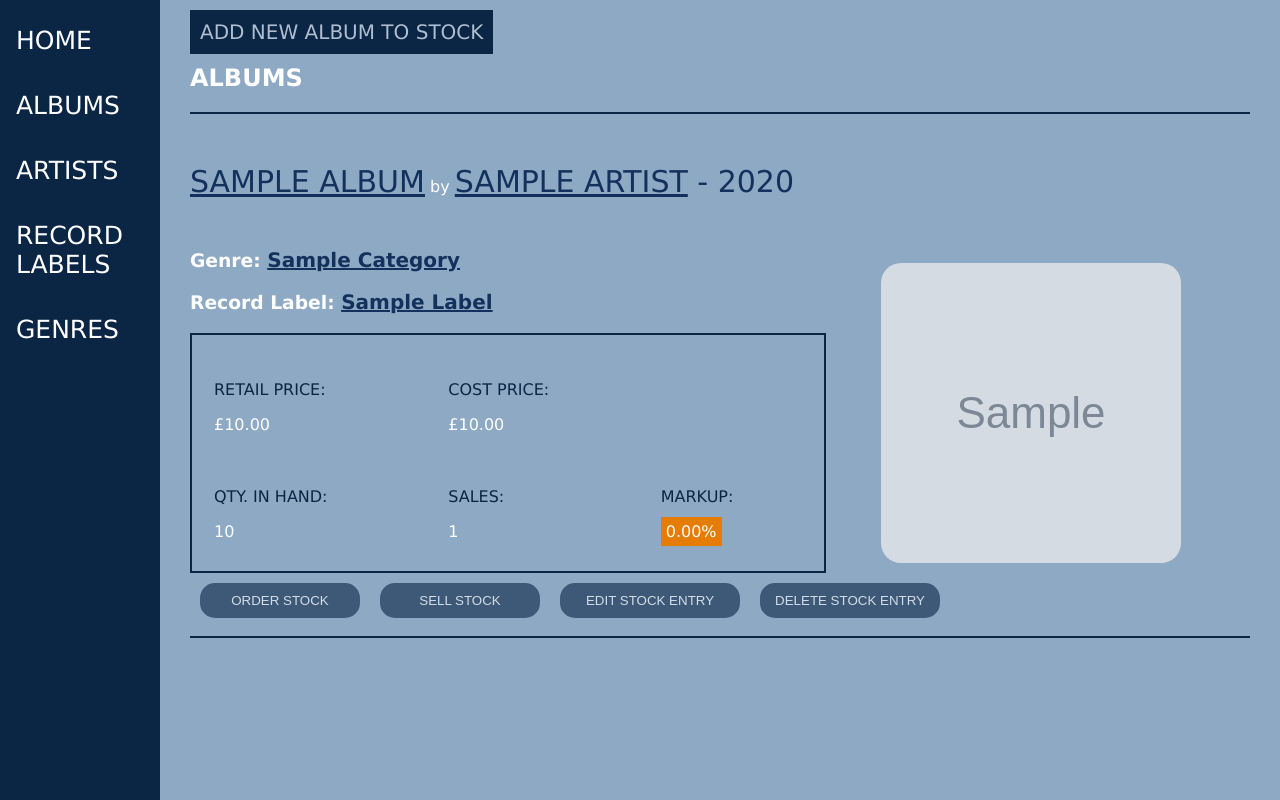
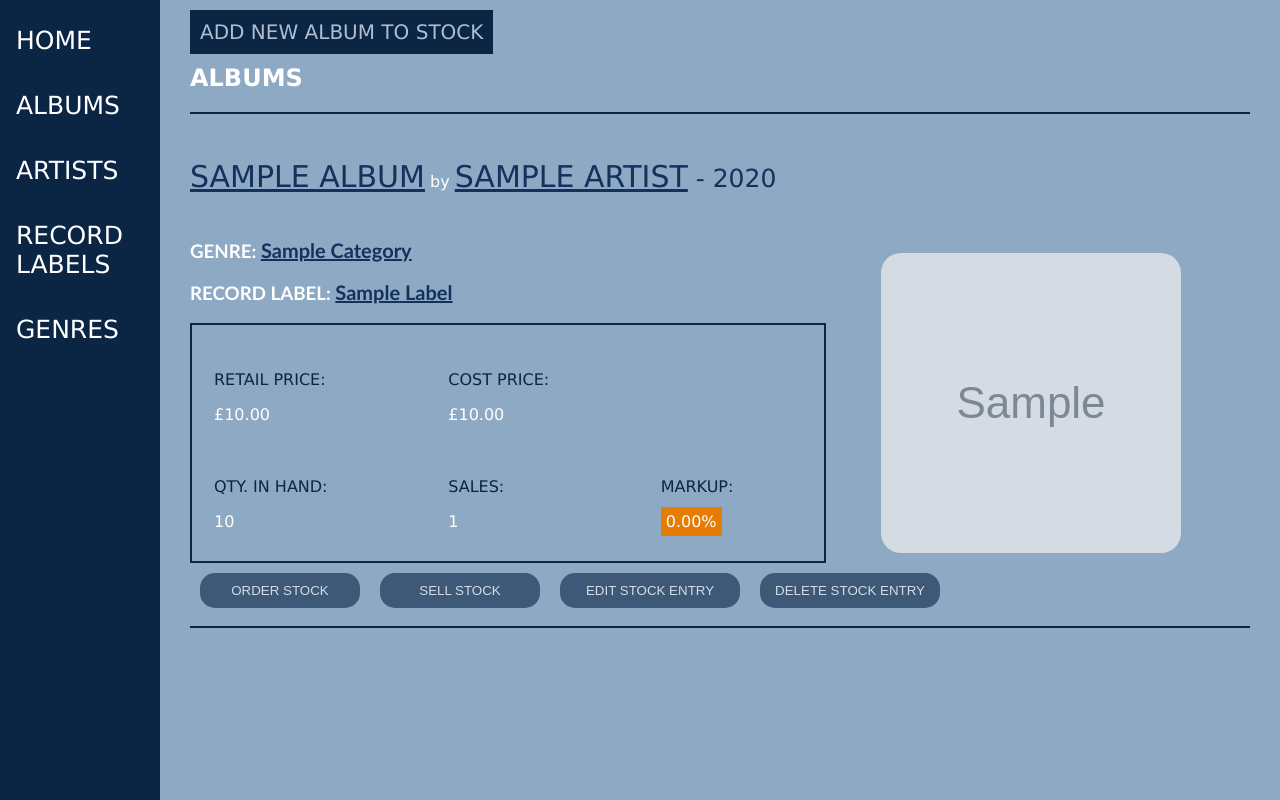
Before and after one commit to asliay/codeclan_pythonproject_week5, a Flask app: page /albums in a window 1280 px wide. Run offline with Flask 2, Linux system fonts and the light colour scheme; grey boxes marked "Sample" are stand-in pictures; a database or web service that is not in the repository returns one stand-in record (values such as "Sample title"); some libraries are stand-ins or nearby versions.

Commit message:
link styling

```diff
--- a/static/style.css
+++ b/static/style.css
@@ -110,11 +110,11 @@ h1 {
 }
 
 h3 {
-  font-family: ;
+  font-family: 'Trebuchet MS', 'Lucida Sans Unicode', 'Lucida Grande', 'Lucida Sans', Arial, sans-serif;
 }
 
 .album-title, .album-artist{
-  font-size: 30px;
+  font-size: 25px;
   text-decoration: none;
   text-transform: uppercase;
   color: #13315C;
--- a/templates/albums/index.html
+++ b/templates/albums/index.html
@@ -9,8 +9,8 @@
     {% for album in albums|sort(attribute="artist.name") %}
 
     <span><p class="album-title"><a class="album-link" href="/albums/{{album.id}}">{{ album.title }} </a></p> by <p class="album-artist"><a class="artist-link" href="/artists/{{album.artist.id}}">{{ album.artist.name }}</a>  - {{album.release_year}}</p></span>
-    <h3>Genre: <a class="genre-link" href="/genres/{{album.genre.id}}">{{ album.genre.category }}</a></p></h3>
-    <h3>Record Label: <a class="label-link" href="/labels/{{album.label.id}}">{{ album.label.name }}</a></h3>
+    <h3>GENRE: <a class="genre-link" href="/genres/{{album.genre.id}}">{{ album.genre.category }}</a></p></h3>
+    <h3>RECORD LABEL: <a class="label-link" href="/labels/{{album.label.id}}">{{ album.label.name }}</a></h3>
     <div class="album-container">
         <table>
             <tr>
--- a/templates/albums/show.html
+++ b/templates/albums/show.html
@@ -7,8 +7,8 @@
 
 
     <span><p class="album-title"><a class="album-link" href="/albums/{{album.id}}">{{ album.title }} </a></p> by <p class="album-artist"><a class="artist-link" href="/artists/{{album.artist.id}}">{{ album.artist.name }}</a>  - {{album.release_year}}</p></span>
-    <h3>Genre: <a class="genre-link" href="/genres/{{album.genre.id}}">{{ album.genre.category }}</a></p></h3>
-    <h3>Record Label: <a class="label-link" href="/labels/{{album.label.id}}">{{ album.label.name }}</a></h3>
+    <h3>GENRE: <a class="genre-link" href="/genres/{{album.genre.id}}">{{ album.genre.category }}</a></p></h3>
+    <h3>RECORD LABEL: <a class="label-link" href="/labels/{{album.label.id}}">{{ album.label.name }}</a></h3>
 
     <div class="album-container">
         <table>
--- a/templates/albums/updated.html
+++ b/templates/albums/updated.html
@@ -5,8 +5,8 @@
 <h3>Changes saved!</h2>
 
 <span><p class="album-title"><a class="album-link" href="/albums/{{album.id}}">{{ title }} </a></p> by <p class="album-artist"><a class="artist-link" href="/artists/{{album.artist.id}}">{{ artist.name }}</a>  - {{release_year}}</p></span>
-    <h3>Genre: <a class="genre-link" href="/genres/{{genre.id}}">{{ genre.category }}</a></h3>
-    <h3>Record Label: <a class="label-link" href="/labels/{{album.label.id}}">{{ label.name }}</a></h3>
+    <h3>GENRE: <a class="genre-link" href="/genres/{{genre.id}}">{{ genre.category }}</a></h3>
+    <h3>RECORD LABEL: <a class="label-link" href="/labels/{{album.label.id}}">{{ label.name }}</a></h3>
     <div class="album-container">
         <table>
             <tr>
--- a/templates/artists/show.html
+++ b/templates/artists/show.html
@@ -9,8 +9,8 @@
     {% for album in albums|sort(reverse = true,attribute="release_year") %}
 
     <span><p class="album-title"><a class="album-link" href="/albums/{{album.id}}">{{ album.title }} </a></p> by <p class="album-artist">{{ album.artist.name }}  - {{album.release_year}}</p></span>
-    <h3>Genre: <a class="genre-link" href="/genres/{{album.genre.id}}">{{ album.genre.category }}</a></p></h3>
-    <h3>Record Label: <a class="label-link" href="/labels/{{album.label.id}}">{{ album.label.name }}</a></h3>
+    <h3>GENRE: <a class="genre-link" href="/genres/{{album.genre.id}}">{{ album.genre.category }}</a></p></h3>
+    <h3>RECORD LABEL: <a class="label-link" href="/labels/{{album.label.id}}">{{ album.label.name }}</a></h3>
     <div class="album-container">
         <table>
             <tr>
--- a/templates/labels/show.html
+++ b/templates/labels/show.html
@@ -10,8 +10,8 @@
     {% for album in albums| sort(attribute="artist.name") %}
 
     <span><p class="album-title"><a class="album-link" href="/albums/{{album.id}}">{{ album.title }} </a></p> by <p class="album-artist"><a class="artist-link" href="/artists/{{album.artist.id}}">{{ album.artist.name }}</a> - {{album.release_year}}</p></span>
-    <h3>Genre: <a class="genre-link" href="/genres/{{album.genre.id}}">{{ album.genre.category }}</a></p></h3>
-    <h3>Record Label: <a class="label-link" href="/labels/{{album.label.id}}">{{ album.label.name }}</a></h3>
+    <h3>GENRE: <a class="genre-link" href="/genres/{{album.genre.id}}">{{ album.genre.category }}</a></p></h3>
+    <h3>RECORD LABEL: <a class="label-link" href="/labels/{{album.label.id}}">{{ album.label.name }}</a></h3>
     <div class="album-container">
         <table>
             <tr>
```
